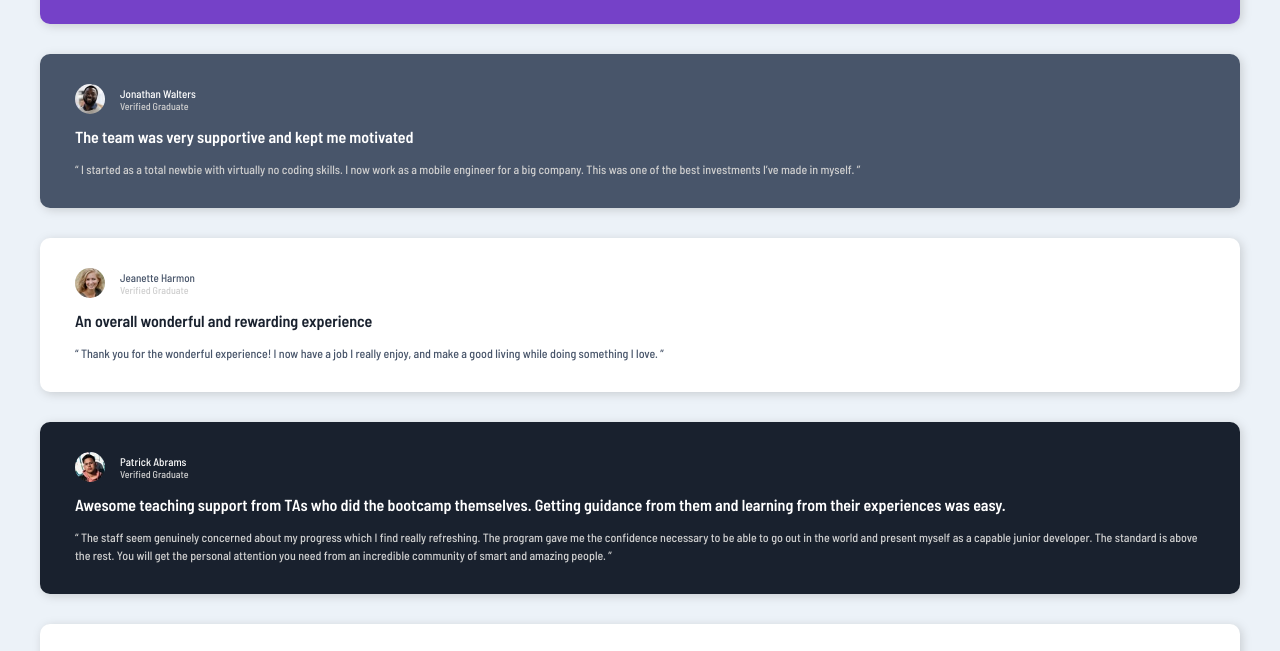
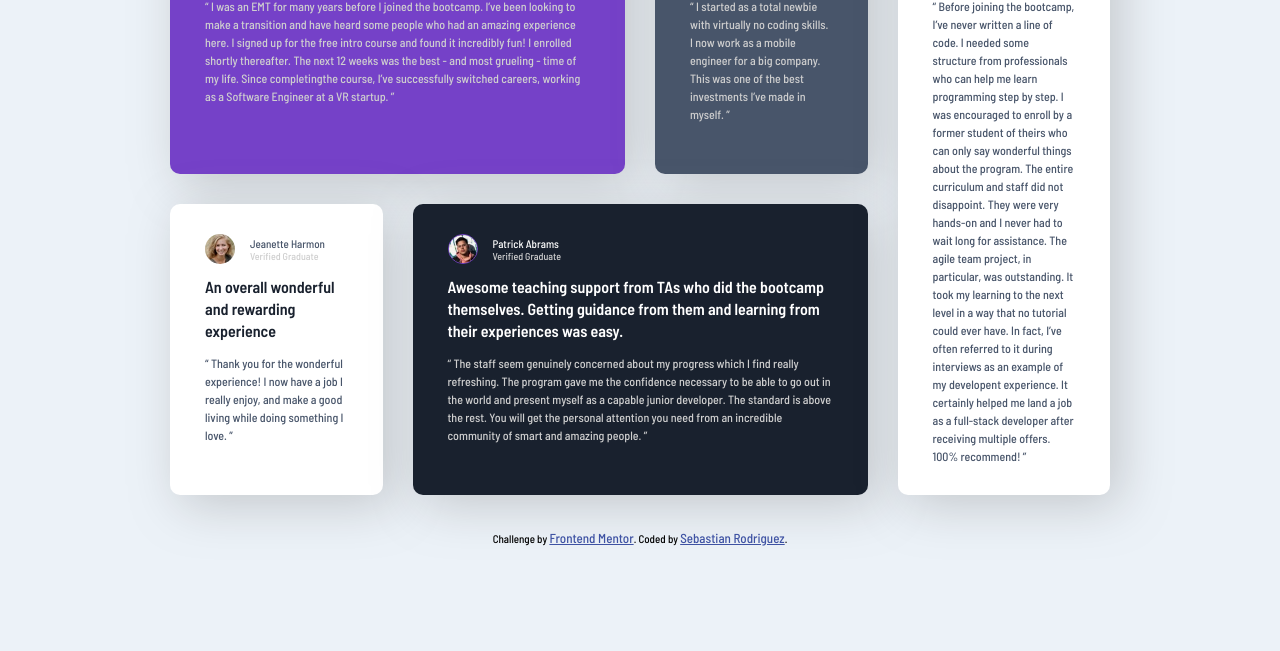
Before and after one commit to JuanSeRDev/CJ-1-testimonials-grid-section-main, a plain HTML site: page index.html in a window 1280 px wide. Shown: the part 188-839 px from the top of the page. After the commit the page ends 800 px from the top, so only its background shows below. Drawn offline with Linux system fonts and the light colour scheme.

Commit message:
complete mobile and desktop with MediaQuery

```diff
--- a/Style.css
+++ b/Style.css
@@ -35,13 +35,15 @@ body {
 }
 
 main {
+    display: grid;
+    gap: 30px;
     padding: 10px;
+    margin: 25px;
 }
 
 .container {
     border-radius: 10px;
-    margin: 30px;
-    padding: 30px 35PX;
+    padding: 30px 35px;
     box-shadow: 2px 2px 10px rgba(128, 128, 128, 0.32);
 }
 
@@ -180,6 +182,10 @@ img {
 
 /*CONTAINER PA*/
 
+.img-pa {
+    border: 1px solid var(--Moderate-violet);
+}
+
 .pa {
     background-color: var(--Very-dark-blackish-blue);
 }
@@ -250,5 +256,46 @@ img {
 
 /*END CONTAINER KW*/
 
+/*MEDIA QUERY*/
+
+@media screen and (min-width:900px) {
+
+    main {
+        width: 75%;
+        grid-template-columns:repeat(4, 1fr);
+    }
+
+    .container{
+        box-shadow: 10px 10px 50px rgba(128, 128, 128, 0.37);
+    }
+
+    .dc {
+        grid-column: 1/3;
+        background-position: top right 80px;
+    }
+
+    .jw {
+        grid-column: 3/4;
+    }
+
+    .jh {
+        grid-column: 1/2;
+        grid-row: 2/3;
+    }
+
+    .pa {
+        grid-column: 2/4;
+        grid-row: 2/3;
+    }
+
+    .kw {
+        grid-column: 4/5;
+        grid-row: 1/3;
+    }
+
+}
+
+/*END MEDIA QUERY*/
+
 .attribution { font-size: 11px; text-align: center; }
 .attribution a { color: hsl(228, 45%, 44%); }
--- a/index.html
+++ b/index.html
@@ -73,7 +73,7 @@
 
     <div class="container pa">
       <div class="header">
-        <img src="images/image-patrick.jpg" alt="patrick abrams">
+        <img class="img-pa" src="images/image-patrick.jpg" alt="patrick abrams">
         <div class="characteristics">
           <span class="name">Patrick Abrams</span>
           <span class="vg">Verified Graduate</span>
@@ -104,12 +104,13 @@
     </div>
 
     <!--END CONTAINER KW-->
+  </main>
 
     <div class="attribution">
       Challenge by <a href="https://www.frontendmentor.io?ref=challenge" target="_blank">Frontend Mentor</a>.
       Coded by <a href="#">Sebastian Rodriguez</a>.
     </div>
-  </main>
+
 
 </body>
 </html>
```
